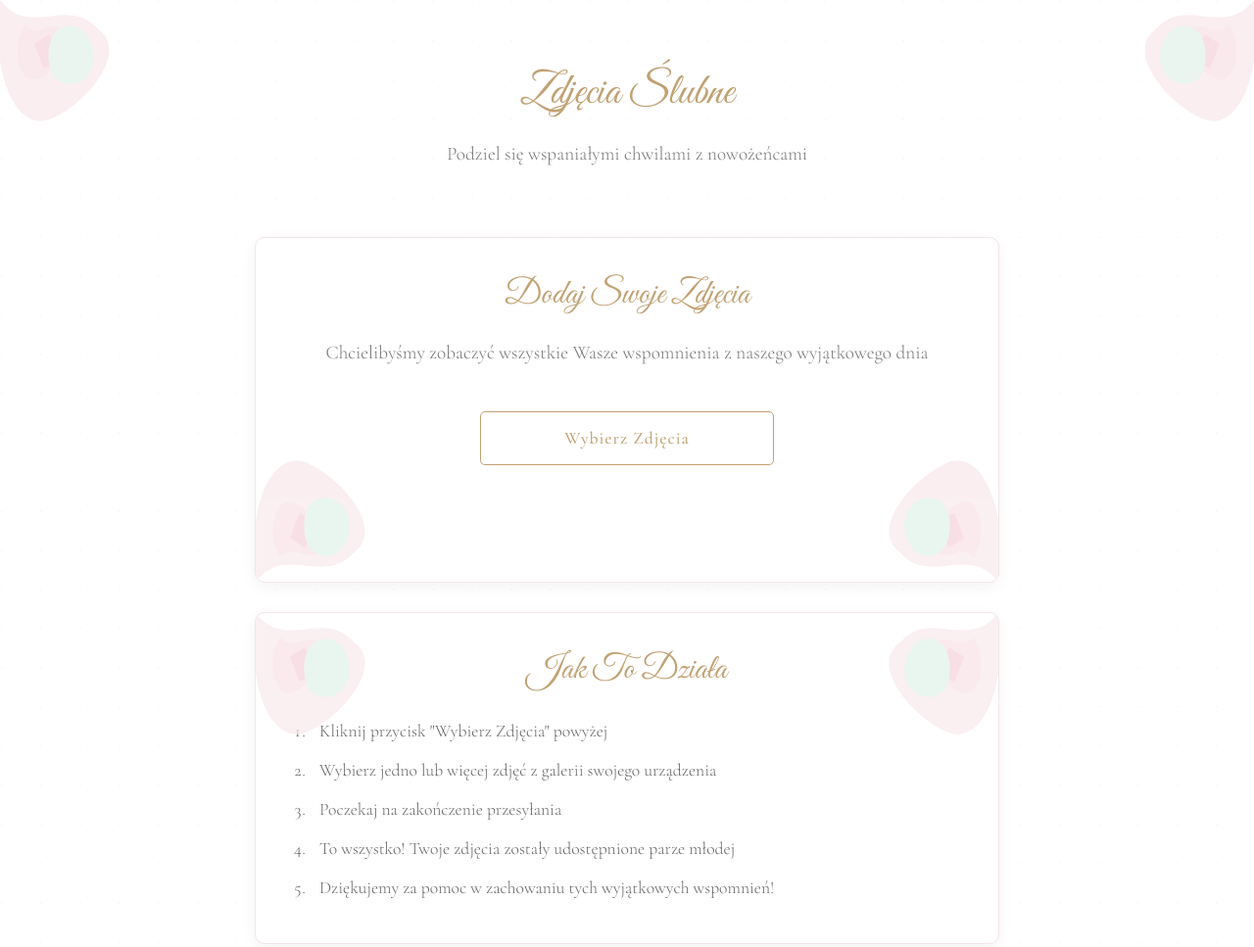
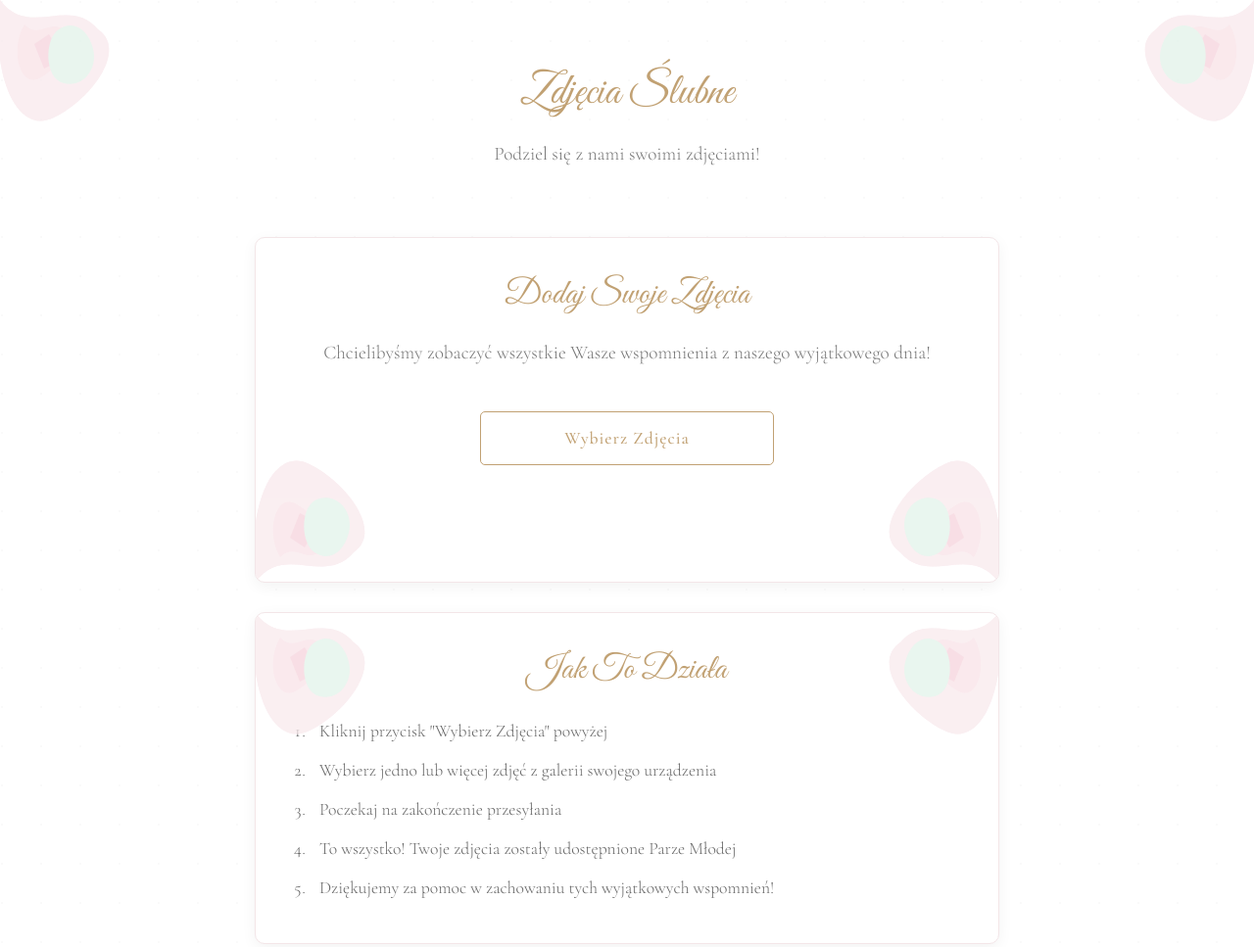
Before and after one commit to MojoYoyo/wedding, a plain HTML site: page index.html in a window 1280 px wide. Shown: the top 967 px of the page at 98% size. Drawn offline with nearby package versions, Linux system fonts and the light colour scheme.

Commit message:
Update index.html

```diff
--- a/index.html
+++ b/index.html
@@ -306,7 +306,7 @@
         <div class="floral-corner floral-top-right"></div>
         <div class="container">
             <h1>Zdjęcia Ślubne</h1>
-            <p>Podziel się wspaniałymi chwilami z nowożeńcami</p>
+            <p>Podziel się z nami swoimi zdjęciami!</p>
         </div>
     </header>
 
@@ -315,7 +315,7 @@
             <div class="floral-corner floral-bottom-left"></div>
             <div class="floral-corner floral-bottom-right"></div>
             <h2>Dodaj Swoje Zdjęcia</h2>
-            <p>Chcielibyśmy zobaczyć wszystkie Wasze wspomnienia z naszego wyjątkowego dnia</p>
+            <p>Chcielibyśmy zobaczyć wszystkie Wasze wspomnienia z naszego wyjątkowego dnia!</p>
             <input type="file" id="file-input" accept="image/*" multiple>
             <button class="upload-btn" id="upload-btn">Wybierz Zdjęcia</button>
             <div class="progress-container" id="progress-container">
@@ -333,7 +333,7 @@
                 <li>Kliknij przycisk "Wybierz Zdjęcia" powyżej</li>
                 <li>Wybierz jedno lub więcej zdjęć z galerii swojego urządzenia</li>
                 <li>Poczekaj na zakończenie przesyłania</li>
-                <li>To wszystko! Twoje zdjęcia zostały udostępnione parze młodej</li>
+                <li>To wszystko! Twoje zdjęcia zostały udostępnione Parze Młodej</li>
                 <li>Dziękujemy za pomoc w zachowaniu tych wyjątkowych wspomnień!</li>
             </ol>
         </div>
```
